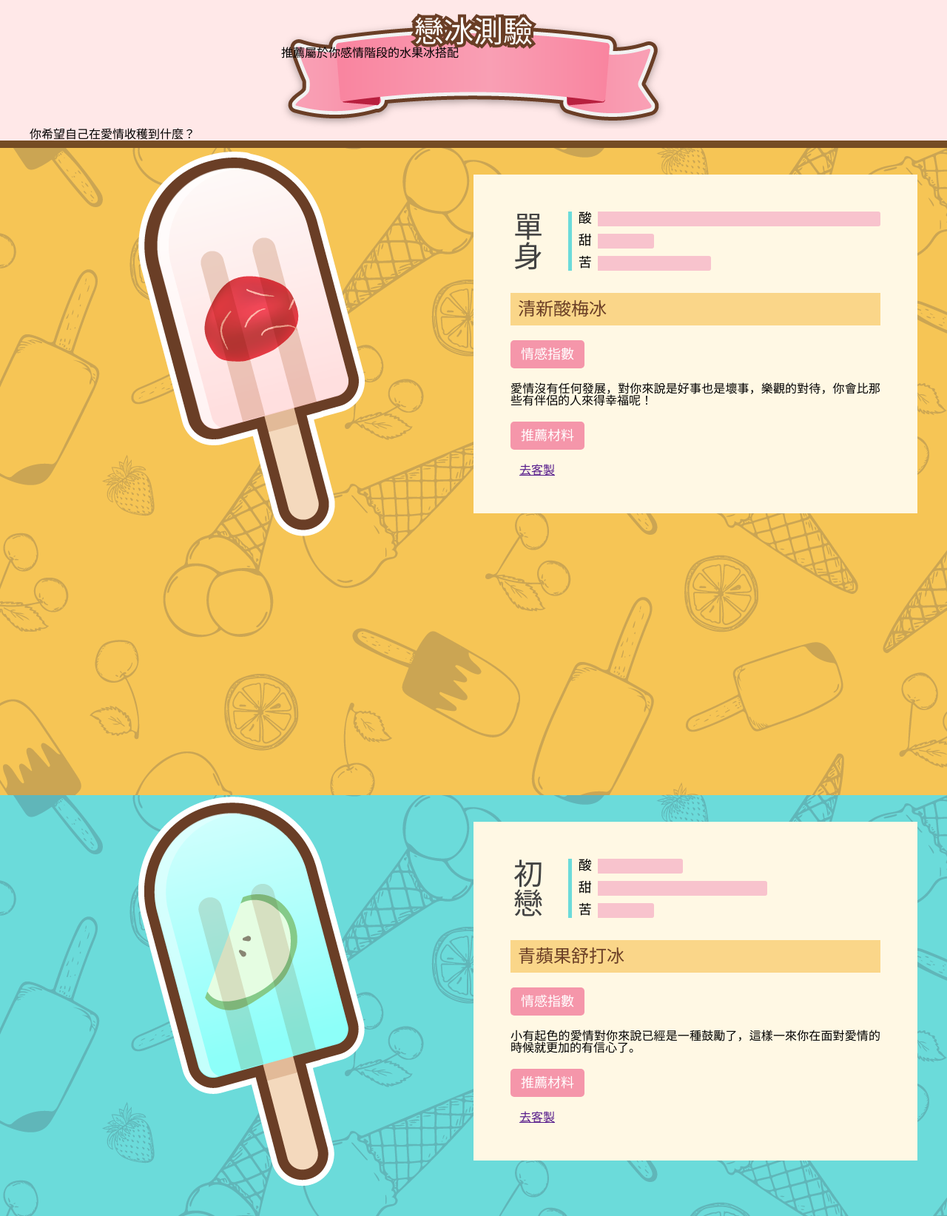
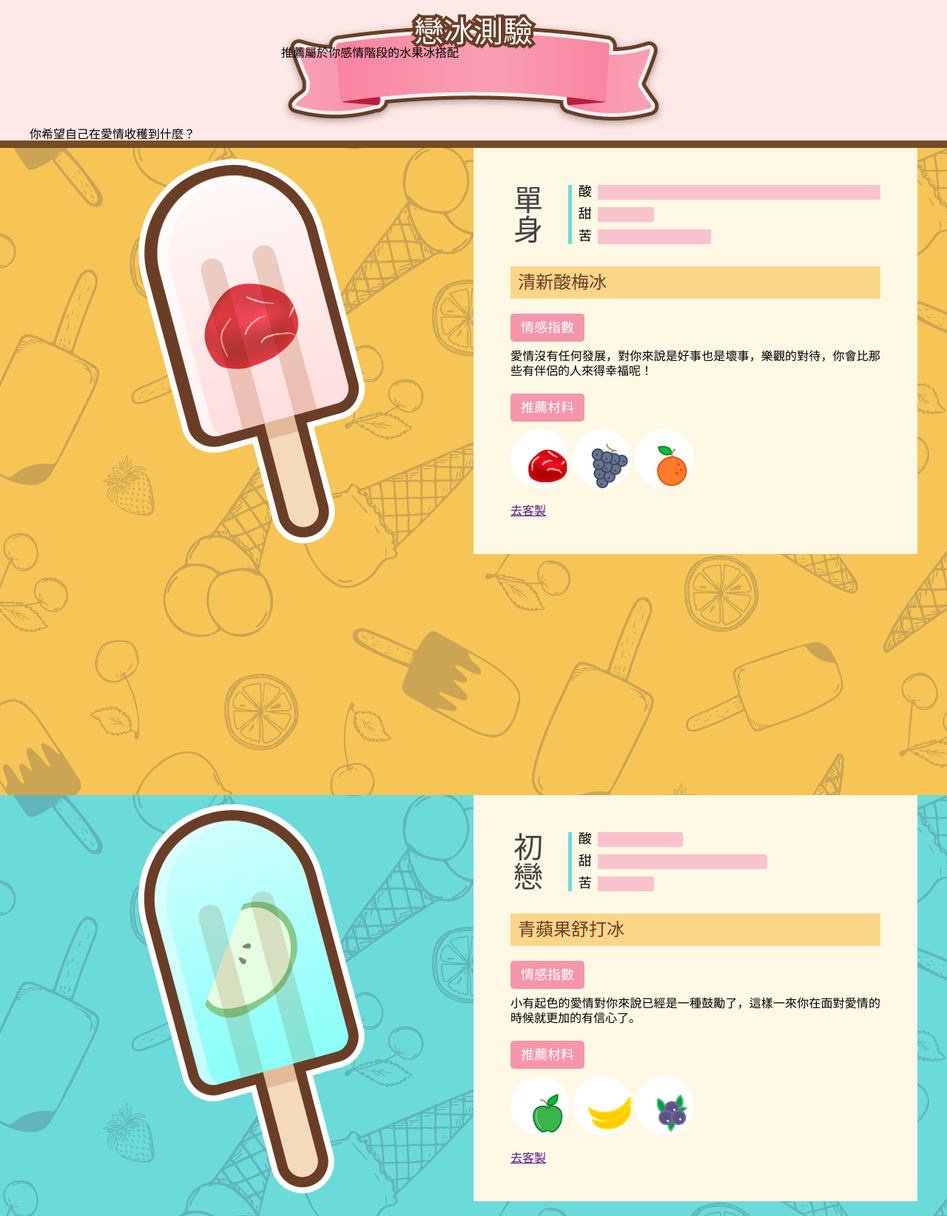
Before and after one commit to connectshark/Love-Fruit, a PHP site: page /qa.html in a window 1280 px wide. Shown: the part 276-1920 px from the top of the page at 74% size. Run offline with PHP 8.4, Linux system fonts and the light colour scheme; style sheets or scripts are compiled from the project's sources; some web fonts are replaced.

Commit message:
qa資料夾增加圖片 & 排版新增

```diff
--- a/css/qa.css
+++ b/css/qa.css
@@ -49,7 +49,7 @@
 
 .page-qa .stage {
   width: 100%;
-  height: 885px;
+  height: 1000px;
 }
 
 .page-qa .stage .wrap {
@@ -147,7 +147,7 @@
   width: 100px;
   padding: 10px;
   background-color: #f596aa;
-  margin-bottom: 20px;
+  margin-bottom: 10px;
   font-size: 18px;
   color: #fff;
   text-align: center;
@@ -157,6 +157,16 @@
 .page-qa .stage .content .desc {
   text-align: justify;
   margin-bottom: 20px;
+  font-size: 16px;
+  line-height: 20px;
+}
+
+.page-qa .stage .content .element {
+  display: inline-block;
+  width: 80px;
+  height: 80px;
+  background-color: #fff;
+  border-radius: 50%;
 }
 
 .page-qa .stage.single {
@@ -225,6 +235,9 @@
 }
 
 @media all and (min-width: 769px) {
+  .page-qa .stage {
+    height: 885px;
+  }
   .page-qa .stage .content {
     padding: 50px;
   }
--- a/qa.html
+++ b/qa.html
@@ -127,10 +127,10 @@
 				</div>
 				<div>
 					<p class="subhead">推薦材料</p>
-					<img class="element" src="" alt="">
-					<img class="element" src="" alt="">
-					<img class="element" src="" alt="">
-					<a href="">去客製</a>
+					<div class="element"><img src="img/qa/saltedplum.png" alt="酸梅"></div>
+					<div class="element"><img src="img/qa/grape.png" alt="葡萄"></div>
+					<div class="element"><img src="img/qa/orange.png" alt="橘子"></div>
+					<div><a href="">去客製</a></div>
 				</div>
 			</div>
 		</div>
@@ -170,10 +170,10 @@
 				</div>
 				<div>
 					<p class="subhead">推薦材料</p>
-					<img class="element" src="" alt="">
-					<img class="element" src="" alt="">
-					<img class="element" src="" alt="">
-					<a href="">去客製</a>
+					<div class="element"><img src="img/qa/greenapple.png" alt="青蘋果"></div>
+					<div class="element"><img src="img/qa/banana.png" alt="香蕉"></div>
+					<div class="element"><img src="img/qa/blueberry.png" alt="藍莓"></div>
+					<div><a href="">去客製</a></div>
 				</div>
 			</div>
 		</div>
@@ -213,10 +213,10 @@
 				</div>
 				<div>
 					<p class="subhead">推薦材料</p>
-					<img class="element" src="" alt="">
-					<img class="element" src="" a lt="">
-					<img class="element" src="" alt="">
-					<a href="">去客製</a>
+					<div class="element"><img src="img/qa/cherry.png" alt="櫻桃"></div>
+					<div class="element"><img src="img/qa/chocolate.png" alt="巧克力"></div>
+					<div class="element"><img src="img/qa/streberry.png" alt="草莓"></div>
+					<div><a href="">去客製</a></div>
 				</div>
 			</div>
 		</div>
@@ -252,14 +252,16 @@
 				<p class="prod-name">檸檬苦瓜冰</p>
 				<div>
 					<p class="subhead">情感指數</p>
-					<p class="desc">得到的愛隨時都有分開的可能，雖然你很認真的去愛，但是並不能夠被人珍惜。</p>
+					<p class="desc">得到的愛隨時都有分開的可能，雖然你很認真的去愛，但是並不能被人珍惜。</p>
 				</div>
 				<div>
 					<p class="subhead">推薦材料</p>
-					<img class="element" src="" alt="">
-					<img class="element" src="" alt="">
-					<img class="element" src="" alt="">
-					<a href="">去客製</a>
+					<div class="element-group">
+						<div class="element"><img src="img/qa/lemon.png" alt="檸檬"></div>
+						<div class="element"><img src="img/qa/bittergourd.png" alt="苦瓜"></div>
+						<div class="element"><img src="img/qa/roselle.png" alt="洛神花"></div>
+					</div>
+					<div><a href="">去客製</a></div>
 				</div>
 			</div>
 		</div>
--- a/sass/qa.scss
+++ b/sass/qa.scss
@@ -32,7 +32,7 @@
 
     .stage{
         width: 100%;
-        height: 885px;
+        height: 1000px;
 
         .wrap{
             display: flex;
@@ -101,7 +101,7 @@
                 width: 100px;
                 padding:10px;
                 background-color: #f596aa;
-                margin-bottom: 20px;
+                margin-bottom: 10px;
                 font-size: 18px;
                 color: #fff;
                 text-align: center;
@@ -111,6 +111,15 @@
             .desc{
                 text-align: justify;
                 margin-bottom: 20px;
+                font-size: 16px;
+                line-height: 20px;
+            }
+            .element{
+                display: inline-block;
+                width: 80px;
+                height: 80px;
+                background-color: #fff;
+                border-radius: 50%;
             }
         }
     }
@@ -182,6 +191,9 @@
 @include rwd(medium){
     .page-qa{
         .stage{
+            height: 885px;
+
+
             .content{
                 padding: 50px;
 
```
Also changed, not shown: img/qa/banana.png (added), img/qa/bittergourd.png (added), img/qa/blueberry.png (added), img/qa/cherry.png (added), img/qa/chocolate.png (added), img/qa/grape.png (added), img/qa/greenapple.png (added), img/qa/lemon.png (added), img/qa/orange.png (added), img/qa/roselle.png (added), img/qa/saltedplum.png (added), img/qa/streberry.png (added), 1 other file.
